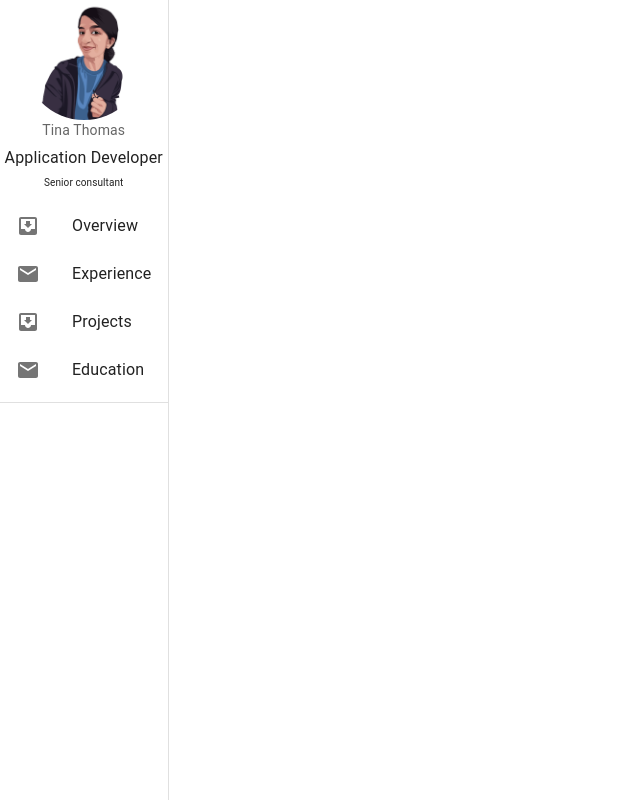
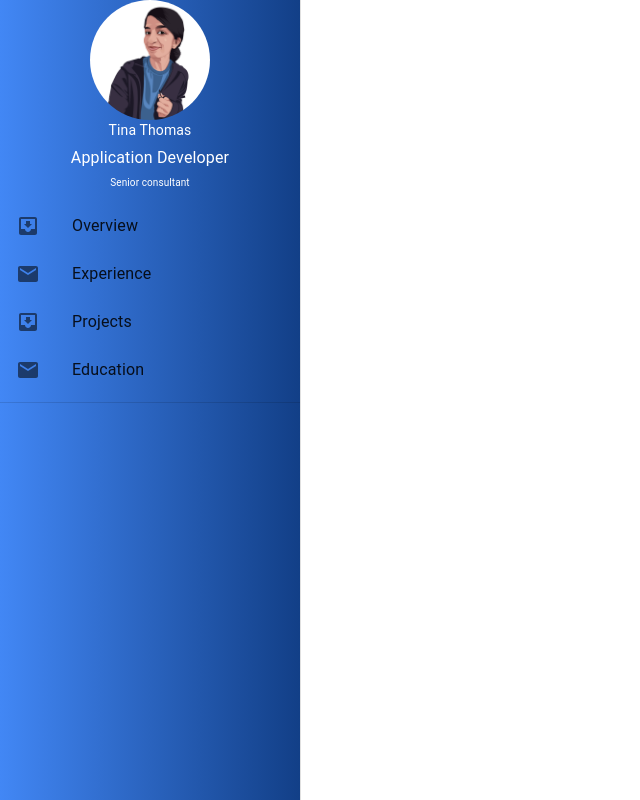
Before and after one commit to tinamthomas/tinamthomas.github.io, a React (Create React App) app: page / in a window 1280 px wide. Shown: the whole page, without its empty margins (0-640 px from the left). Built offline with nearby package versions, Linux system fonts and the light colour scheme.

Commit message:
Give sidebar gradient color

```diff
--- a/src/App.tsx
+++ b/src/App.tsx
@@ -20,8 +20,8 @@ import Container from '@mui/material/Container';
 
 const list = () => (
   <Box
-    sx={{ width: 'auto'}}
-    role="presentation"
+    sx={{ width: 300, backgroundImage: 'linear-gradient(to right, #4287f5 , #123f87)', height: '100%'}}
+
   >
 <Grid
   container
@@ -30,13 +30,13 @@ const list = () => (
   alignItems="center"
 >
     <Avatar alt="Remy Sharp" src="/Tina_bg.jpg" sx={{ width: 120, height: 120 }} style={{alignSelf: 'center'}}/>
-    <Typography sx={{ fontSize: 14 }} color="text.secondary" gutterBottom>
+    <Typography sx={{ fontSize: 14 }} color="white" gutterBottom>
           Tina Thomas
     </Typography>
-    <Typography sx={{ fontSize: 16 }} color="text.primary" gutterBottom>
+    <Typography sx={{ fontSize: 16 }} color="white" gutterBottom>
       Application Developer
     </Typography>
-    <Typography sx={{ fontSize: 10 }} color="text.primary" gutterBottom>
+    <Typography sx={{ fontSize: 10 }} color="white" gutterBottom>
       Senior consultant
     </Typography>
   </Grid>
```
